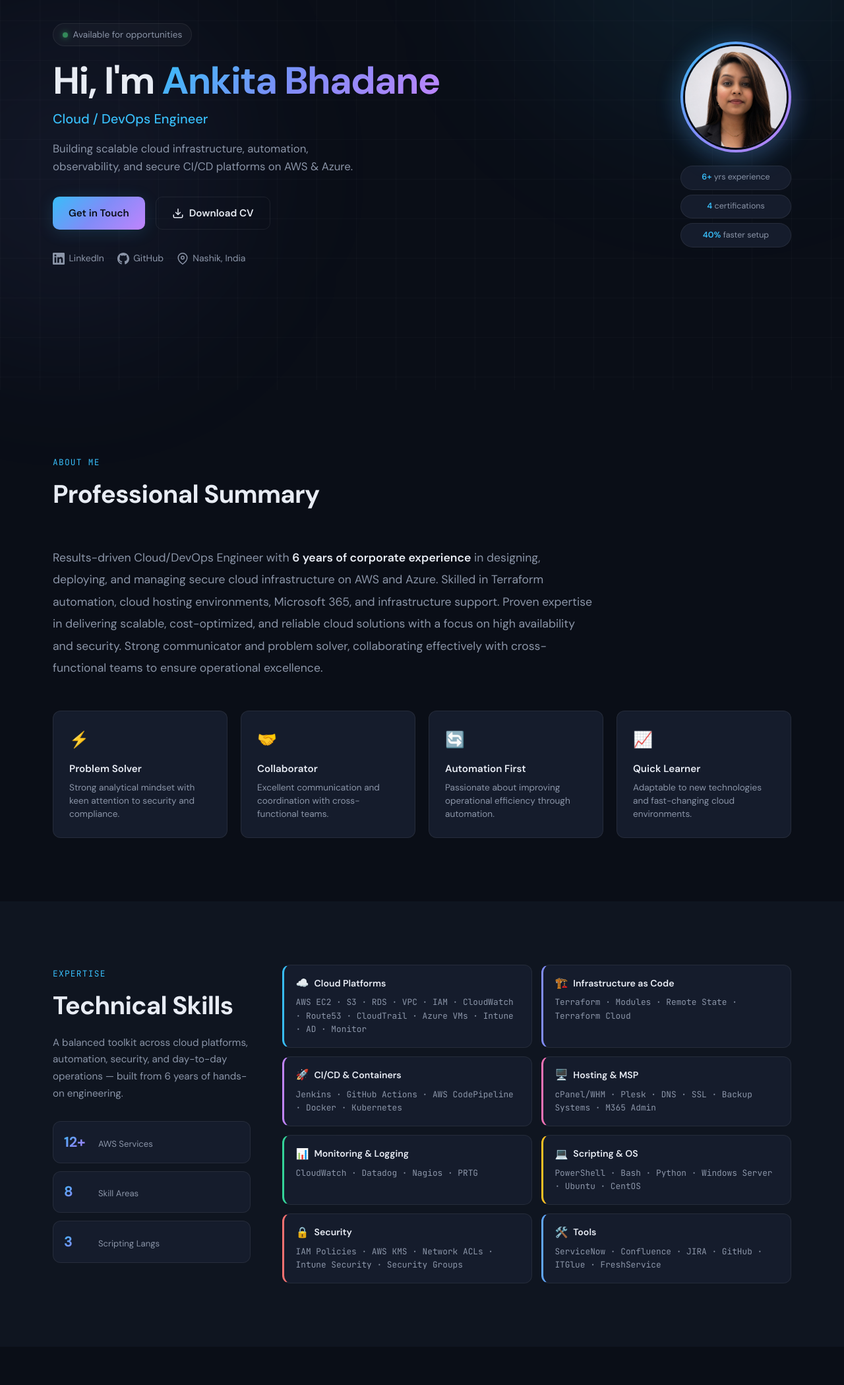
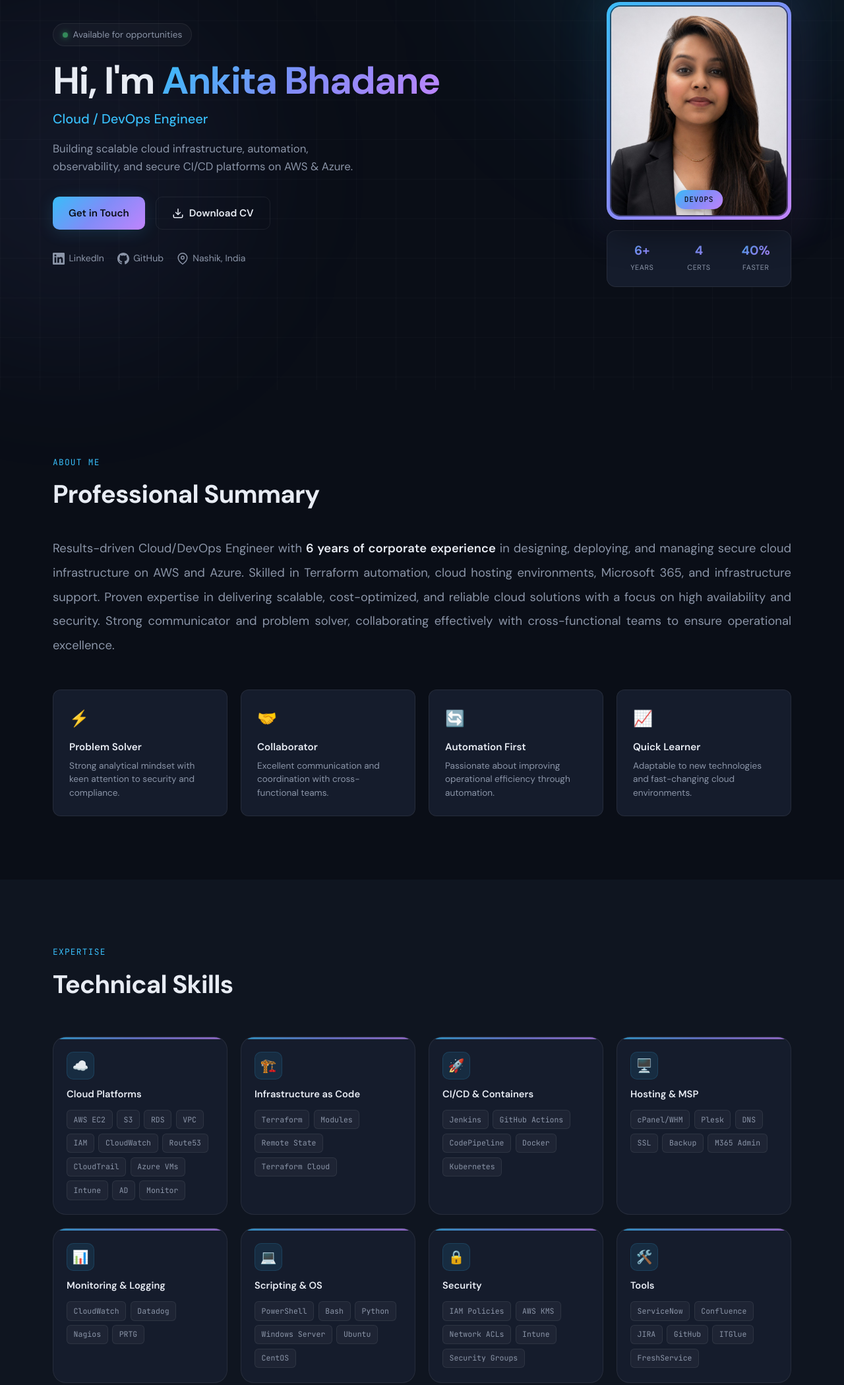
Before and after one commit to ankitaworksataress/profile, a plain HTML site: page index.html in a window 1280 px wide. Shown: the part 209-2308 px from the top of the page at 66% size. Drawn offline with Linux system fonts and the light colour scheme.

Commit message:
Update hero section and skills layout in index.html; enhance CSS for better styling and responsiveness. Introduce new photo card design, improve skill presentation with grid layout, and adjust media queries for mobile optimization.

```diff
--- a/css/style.css
+++ b/css/style.css
@@ -173,8 +173,8 @@ strong { color: var(--text); font-weight: 600; }
 }
 .hero__inner {
   display: grid;
-  grid-template-columns: 1fr auto;
-  gap: 3rem;
+  grid-template-columns: 1fr 280px;
+  gap: 3.5rem;
   align-items: center;
 }
 .hero__eyebrow {
@@ -254,59 +254,84 @@ strong { color: var(--text); font-weight: 600; }
   justify-content: center;
   align-items: center;
 }
-.hero__profile {
-  display: flex;
-  flex-direction: column;
-  align-items: center;
-  gap: 1.25rem;
-  max-width: 220px;
+.hero__photo-card {
+  width: 100%;
+  max-width: 280px;
 }
-.hero__photo-ring {
+.hero__photo-frame {
   position: relative;
-  width: 168px;
-  height: 168px;
-  border-radius: 50%;
-  padding: 4px;
+  padding: 5px;
+  border-radius: 20px;
   background: var(--gradient);
-  box-shadow: 0 12px 40px rgba(56, 189, 248, 0.2);
+  box-shadow:
+    0 20px 50px rgba(0, 0, 0, 0.45),
+    0 0 0 1px rgba(255, 255, 255, 0.06) inset;
 }
-.hero__photo-ring::after {
+.hero__photo-frame::before {
   content: '';
   position: absolute;
-  inset: -8px;
-  border-radius: 50%;
+  inset: -20px;
   background: var(--gradient);
-  opacity: 0.15;
-  filter: blur(16px);
+  opacity: 0.12;
+  filter: blur(28px);
+  border-radius: 24px;
   z-index: -1;
 }
 .hero__photo {
   width: 100%;
-  height: 100%;
-  border-radius: 50%;
+  display: block;
+  border-radius: 16px;
+  aspect-ratio: 4 / 5;
   object-fit: cover;
-  object-position: center top;
-  display: block;
-  border: 3px solid var(--bg);
+  object-position: center 15%;
+  border: 2px solid rgba(10, 14, 23, 0.6);
 }
-.hero__stats {
-  display: flex;
-  flex-direction: column;
-  gap: 0.45rem;
-  width: 100%;
+.hero__photo-badge {
+  position: absolute;
+  bottom: 1rem;
+  left: 50%;
+  transform: translateX(-50%);
+  font-family: var(--mono);
+  font-size: 0.7rem;
+  font-weight: 500;
+  letter-spacing: 0.06em;
+  text-transform: uppercase;
+  color: #0a0e17;
+  background: var(--gradient);
+  padding: 0.35rem 0.85rem;
+  border-radius: 100px;
+  white-space: nowrap;
+  box-shadow: 0 4px 16px rgba(0, 0, 0, 0.3);
 }
-.hero__stats li {
-  font-size: 0.78rem;
-  color: var(--text-muted);
-  text-align: center;
-  padding: 0.45rem 0.75rem;
+.hero__stats-row {
+  display: grid;
+  grid-template-columns: repeat(3, 1fr);
+  gap: 0.5rem;
+  margin-top: 1rem;
+  padding: 0.85rem;
   background: var(--surface);
   border: 1px solid var(--border);
-  border-radius: 100px;
+  border-radius: 14px;
 }
-.hero__stats strong {
-  color: var(--accent);
-  font-weight: 600;
+.hero__stat-item {
+  text-align: center;
+  padding: 0.25rem;
+}
+.hero__stat-num {
+  display: block;
+  font-size: 1.2rem;
+  font-weight: 700;
+  background: var(--gradient);
+  -webkit-background-clip: text;
+  -webkit-text-fill-color: transparent;
+  background-clip: text;
+  line-height: 1.2;
+}
+.hero__stat-label {
+  font-size: 0.68rem;
+  color: var(--text-muted);
+  text-transform: uppercase;
+  letter-spacing: 0.05em;
 }
 
 /* ── Sections ── */
@@ -336,12 +361,13 @@ strong { color: var(--text); font-weight: 600; }
 
 /* ── About ── */
 .about__summary {
-  max-width: 68ch;
-  font-size: 1.1rem;
+  width: 100%;
+  font-size: 1.15rem;
   color: var(--text-muted);
-  line-height: 1.9;
-  margin-bottom: 3rem;
-  text-align: left;
+  line-height: 2;
+  margin: -1rem 0 3rem;
+  text-align: justify;
+  hyphens: auto;
 }
 .about__summary strong {
   color: var(--text);
@@ -450,87 +476,69 @@ strong { color: var(--text); font-weight: 600; }
 }
 
 /* ── Skills ── */
-.skills__layout {
+.skills__grid {
   display: grid;
-  grid-template-columns: minmax(240px, 300px) 1fr;
-  gap: 3rem;
-  align-items: start;
+  grid-template-columns: repeat(4, 1fr);
+  gap: 1.25rem;
 }
-.skills__intro .section__title { margin-bottom: 0.75rem; }
-.skills__desc {
-  font-size: 0.95rem;
-  color: var(--text-muted);
-  line-height: 1.7;
-  margin-bottom: 1.75rem;
-}
-.skills__highlights {
-  display: flex;
-  flex-direction: column;
-  gap: 0.75rem;
-}
-.skills__highlight {
-  display: flex;
-  align-items: baseline;
-  gap: 0.75rem;
-  padding: 0.85rem 1rem;
+.skill-tile {
   background: var(--surface);
   border: 1px solid var(--border);
-  border-radius: var(--radius);
+  border-radius: var(--radius-lg);
+  padding: 1.35rem 1.25rem;
+  transition: transform var(--transition), border-color var(--transition), box-shadow var(--transition);
+  position: relative;
+  overflow: hidden;
 }
-.skills__highlight-num {
-  font-size: 1.35rem;
-  font-weight: 700;
+.skill-tile::before {
+  content: '';
+  position: absolute;
+  top: 0; left: 0; right: 0;
+  height: 3px;
   background: var(--gradient);
-  -webkit-background-clip: text;
-  -webkit-text-fill-color: transparent;
-  background-clip: text;
-  min-width: 2.5rem;
+  opacity: 0.7;
 }
-.skills__highlight-label {
-  font-size: 0.82rem;
-  color: var(--text-muted);
+.skill-tile:hover {
+  transform: translateY(-4px);
+  border-color: rgba(56, 189, 248, 0.3);
+  box-shadow: 0 12px 32px rgba(0, 0, 0, 0.25);
 }
-.skills__panel {
-  display: grid;
-  grid-template-columns: repeat(2, 1fr);
-  gap: 0.85rem;
-}
-.skill-row {
-  padding: 1rem 1.1rem;
-  background: var(--surface);
-  border: 1px solid var(--border);
-  border-radius: var(--radius);
-  border-left: 3px solid var(--accent);
-  transition: transform var(--transition), border-color var(--transition), background var(--transition);
-}
-.skill-row:hover {
-  transform: translateY(-2px);
-  background: var(--surface-hover);
-}
-.skill-row--cloud { border-left-color: #38bdf8; }
-.skill-row--iac { border-left-color: #818cf8; }
-.skill-row--cicd { border-left-color: #c084fc; }
-.skill-row--host { border-left-color: #f472b6; }
-.skill-row--monitor { border-left-color: #34d399; }
-.skill-row--script { border-left-color: #fbbf24; }
-.skill-row--security { border-left-color: #f87171; }
-.skill-row--tools { border-left-color: #60a5fa; }
-.skill-row__head {
+.skill-tile__icon {
+  width: 42px;
+  height: 42px;
   display: flex;
   align-items: center;
-  gap: 0.5rem;
-  margin-bottom: 0.5rem;
+  justify-content: center;
+  font-size: 1.25rem;
+  background: rgba(56, 189, 248, 0.1);
+  border: 1px solid rgba(56, 189, 248, 0.15);
+  border-radius: 10px;
+  margin-bottom: 0.85rem;
 }
-.skill-row__icon { font-size: 1rem; line-height: 1; }
-.skill-row__head h3 {
-  font-size: 0.88rem;
+.skill-tile__title {
+  font-size: 0.92rem;
   font-weight: 600;
+  margin-bottom: 0.85rem;
+  line-height: 1.3;
 }
-.skill-row__items {
-  font-size: 0.8rem;
+.skill-tile__tags {
+  display: flex;
+  flex-wrap: wrap;
+  gap: 0.4rem;
+}
+.skill-tile__tags span {
+  font-size: 0.72rem;
+  padding: 0.28rem 0.6rem;
+  background: rgba(255, 255, 255, 0.04);
   color: var(--text-muted);
-  line-height: 1.6;
+  border: 1px solid var(--border);
+  border-radius: 6px;
   font-family: var(--mono);
+  transition: color var(--transition), border-color var(--transition);
+}
+.skill-tile:hover .skill-tile__tags span {
+  color: var(--accent);
+  border-color: rgba(56, 189, 248, 0.2);
 }
 
 /* ── Certifications ── */
@@ -708,17 +716,16 @@ strong { color: var(--text); font-weight: 600; }
 }
 
 /* ── Responsive ── */
+@media (max-width: 1024px) {
+  .skills__grid { grid-template-columns: repeat(2, 1fr); }
+}
+
 @media (max-width: 900px) {
-  .hero__inner { grid-template-columns: 1fr; gap: 2rem; }
+  .hero__inner { grid-template-columns: 1fr; gap: 2.5rem; }
   .hero__visual { order: -1; }
-  .hero__profile { max-width: none; flex-direction: row; flex-wrap: wrap; justify-content: center; }
-  .hero__stats { flex-direction: row; flex-wrap: wrap; justify-content: center; width: auto; }
-  .hero__stats li { white-space: nowrap; }
+  .hero__photo-card { max-width: 240px; margin: 0 auto; }
   .strengths { grid-template-columns: repeat(2, 1fr); }
-  .skills__layout { grid-template-columns: 1fr; gap: 2rem; }
-  .skills__highlights { flex-direction: row; flex-wrap: wrap; }
-  .skills__highlight { flex: 1; min-width: 140px; }
-  .skills__panel { grid-template-columns: 1fr; }
+  .about__summary { text-align: left; }
   .certs__grid { grid-template-columns: 1fr; gap: 2rem; }
   .edu__grid { grid-template-columns: 1fr; }
 }
@@ -750,10 +757,8 @@ strong { color: var(--text); font-weight: 600; }
   .nav__toggle.open span:nth-child(3) { transform: rotate(-45deg) translate(5px, -5px); }
   .strengths { grid-template-columns: 1fr; }
   .contact__cards { grid-template-columns: 1fr; }
-  .hero__profile { flex-direction: column; }
-  .hero__photo-ring { width: 140px; height: 140px; }
-  .hero__stats { flex-direction: column; width: 100%; }
-  .skills__highlights { flex-direction: column; }
+  .hero__photo-card { max-width: 220px; }
+  .skills__grid { grid-template-columns: 1fr; }
   .timeline__header { flex-direction: column; }
   .footer__inner { flex-direction: column; gap: 0.5rem; text-align: center; }
   .about__summary { font-size: 1rem; line-height: 1.8; }
--- a/index.html
+++ b/index.html
@@ -8,7 +8,7 @@
   <link rel="preconnect" href="https://fonts.googleapis.com" />
   <link rel="preconnect" href="https://fonts.gstatic.com" crossorigin />
   <link href="https://fonts.googleapis.com/css2?family=DM+Sans:ital,opsz,wght@0,9..40,400;0,9..40,500;0,9..40,600;0,9..40,700;1,9..40,400&family=JetBrains+Mono:wght@400;500&display=swap" rel="stylesheet" />
-  <link rel="stylesheet" href="css/style.css" />
+  <link rel="stylesheet" href="css/style.css?v=2" />
 </head>
 <body>
   <div class="bg-grid" aria-hidden="true"></div>
@@ -72,21 +72,31 @@
           </div>
         </div>
         <div class="hero__visual reveal reveal--delay">
-          <div class="hero__profile">
-            <div class="hero__photo-ring">
+          <div class="hero__photo-card">
+            <div class="hero__photo-frame">
               <img
                 src="assets/ankita-bhadane.jpg"
                 alt="Ankita Bhadane — Cloud / DevOps Engineer"
                 class="hero__photo"
-                width="200"
-                height="200"
+                width="260"
+                height="320"
               />
+              <span class="hero__photo-badge">DevOps</span>
             </div>
-            <ul class="hero__stats">
-              <li><strong>6+</strong> yrs experience</li>
-              <li><strong>4</strong> certifications</li>
-              <li><strong>40%</strong> faster setup</li>
-            </ul>
+            <div class="hero__stats-row">
+              <div class="hero__stat-item">
+                <span class="hero__stat-num">6+</span>
+                <span class="hero__stat-label">Years</span>
+              </div>
+              <div class="hero__stat-item">
+                <span class="hero__stat-num">4</span>
+                <span class="hero__stat-label">Certs</span>
+              </div>
+              <div class="hero__stat-item">
+                <span class="hero__stat-num">40%</span>
+                <span class="hero__stat-label">Faster</span>
+              </div>
+            </div>
           </div>
         </div>
       </div>
@@ -136,87 +146,74 @@
     <!-- Skills -->
     <section class="section section--alt" id="skills">
       <div class="container">
-        <div class="skills__layout">
-          <div class="skills__intro reveal">
-            <span class="section__label">Expertise</span>
-            <h2 class="section__title">Technical Skills</h2>
-            <p class="skills__desc">
-              A balanced toolkit across cloud platforms, automation, security, and
-              day-to-day operations — built from 6 years of hands-on engineering.
-            </p>
-            <div class="skills__highlights">
-              <div class="skills__highlight">
-                <span class="skills__highlight-num">12+</span>
-                <span class="skills__highlight-label">AWS Services</span>
-              </div>
-              <div class="skills__highlight">
-                <span class="skills__highlight-num">8</span>
-                <span class="skills__highlight-label">Skill Areas</span>
-              </div>
-              <div class="skills__highlight">
-                <span class="skills__highlight-num">3</span>
-                <span class="skills__highlight-label">Scripting Langs</span>
-              </div>
+        <div class="section__header reveal">
+          <span class="section__label">Expertise</span>
+          <h2 class="section__title">Technical Skills</h2>
+        </div>
+        <div class="skills__grid">
+          <article class="skill-tile reveal">
+            <div class="skill-tile__icon">☁️</div>
+            <h3 class="skill-tile__title">Cloud Platforms</h3>
+            <div class="skill-tile__tags">
+              <span>AWS EC2</span><span>S3</span><span>RDS</span><span>VPC</span><span>IAM</span>
+              <span>CloudWatch</span><span>Route53</span><span>CloudTrail</span>
+              <span>Azure VMs</span><span>Intune</span><span>AD</span><span>Monitor</span>
             </div>
-          </div>
-          <div class="skills__panel reveal reveal--delay">
-            <div class="skill-row skill-row--cloud">
-              <div class="skill-row__head">
-                <span class="skill-row__icon">☁️</span>
-                <h3>Cloud Platforms</h3>
-              </div>
-              <p class="skill-row__items">AWS EC2 · S3 · RDS · VPC · IAM · CloudWatch · Route53 · CloudTrail · Azure VMs · Intune · AD · Monitor</p>
+          </article>
+          <article class="skill-tile reveal reveal--delay">
+            <div class="skill-tile__icon">🏗️</div>
+            <h3 class="skill-tile__title">Infrastructure as Code</h3>
+            <div class="skill-tile__tags">
+              <span>Terraform</span><span>Modules</span><span>Remote State</span><span>Terraform Cloud</span>
             </div>
-            <div class="skill-row skill-row--iac">
-              <div class="skill-row__head">
-                <span class="skill-row__icon">🏗️</span>
-                <h3>Infrastructure as Code</h3>
-              </div>
-              <p class="skill-row__items">Terraform · Modules · Remote State · Terraform Cloud</p>
+          </article>
+          <article class="skill-tile reveal">
+            <div class="skill-tile__icon">🚀</div>
+            <h3 class="skill-tile__title">CI/CD &amp; Containers</h3>
+            <div class="skill-tile__tags">
+              <span>Jenkins</span><span>GitHub Actions</span><span>CodePipeline</span>
+              <span>Docker</span><span>Kubernetes</span>
             </div>
-            <div class="skill-row skill-row--cicd">
-              <div class="skill-row__head">
-                <span class="skill-row__icon">🚀</span>
-                <h3>CI/CD &amp; Containers</h3>
-              </div>
-              <p class="skill-row__items">Jenkins · GitHub Actions · AWS CodePipeline · Docker · Kubernetes</p>
+          </article>
+          <article class="skill-tile reveal reveal--delay">
+            <div class="skill-tile__icon">🖥️</div>
+            <h3 class="skill-tile__title">Hosting &amp; MSP</h3>
+            <div class="skill-tile__tags">
+              <span>cPanel/WHM</span><span>Plesk</span><span>DNS</span><span>SSL</span>
+              <span>Backup</span><span>M365 Admin</span>
             </div>
-            <div class="skill-row skill-row--host">
-              <div class="skill-row__head">
-                <span class="skill-row__icon">🖥️</span>
-                <h3>Hosting &amp; MSP</h3>
-              </div>
-              <p class="skill-row__items">cPanel/WHM · Plesk · DNS · SSL · Backup Systems · M365 Admin</p>
+          </article>
+          <article class="skill-tile reveal">
+            <div class="skill-tile__icon">📊</div>
+            <h3 class="skill-tile__title">Monitoring &amp; Logging</h3>
+            <div class="skill-tile__tags">
+              <span>CloudWatch</span><span>Datadog</span><span>Nagios</span><span>PRTG</span>
             </div>
-            <div class="skill-row skill-row--monitor">
-              <div class="skill-row__head">
-                <span class="skill-row__icon">📊</span>
-                <h3>Monitoring &amp; Logging</h3>
-              </div>
-              <p class="skill-row__items">CloudWatch · Datadog · Nagios · PRTG</p>
+          </article>
+          <article class="skill-tile reveal reveal--delay">
+            <div class="skill-tile__icon">💻</div>
+            <h3 class="skill-tile__title">Scripting &amp; OS</h3>
+            <div class="skill-tile__tags">
+              <span>PowerShell</span><span>Bash</span><span>Python</span>
+              <span>Windows Server</span><span>Ubuntu</span><span>CentOS</span>
             </div>
-            <div class="skill-row skill-row--script">
-              <div class="skill-row__head">
-                <span class="skill-row__icon">💻</span>
-                <h3>Scripting &amp; OS</h3>
-              </div>
-              <p class="skill-row__items">PowerShell · Bash · Python · Windows Server · Ubuntu · CentOS</p>
+          </article>
+          <article class="skill-tile reveal">
+            <div class="skill-tile__icon">🔒</div>
+            <h3 class="skill-tile__title">Security</h3>
+            <div class="skill-tile__tags">
+              <span>IAM Policies</span><span>AWS KMS</span><span>Network ACLs</span>
+              <span>Intune</span><span>Security Groups</span>
             </div>
-            <div class="skill-row skill-row--security">
-              <div class="skill-row__head">
-                <span class="skill-row__icon">🔒</span>
-                <h3>Security</h3>
-              </div>
-              <p class="skill-row__items">IAM Policies · AWS KMS · Network ACLs · Intune Security · Security Groups</p>
+          </article>
+          <article class="skill-tile reveal reveal--delay">
+            <div class="skill-tile__icon">🛠️</div>
+            <h3 class="skill-tile__title">Tools</h3>
+            <div class="skill-tile__tags">
+              <span>ServiceNow</span><span>Confluence</span><span>JIRA</span><span>GitHub</span>
+              <span>ITGlue</span><span>FreshService</span>
             </div>
-            <div class="skill-row skill-row--tools">
-              <div class="skill-row__head">
-                <span class="skill-row__icon">🛠️</span>
-                <h3>Tools</h3>
-              </div>
-              <p class="skill-row__items">ServiceNow · Confluence · JIRA · GitHub · ITGlue · FreshService</p>
-            </div>
-          </div>
+          </article>
         </div>
       </div>
     </section>
```
